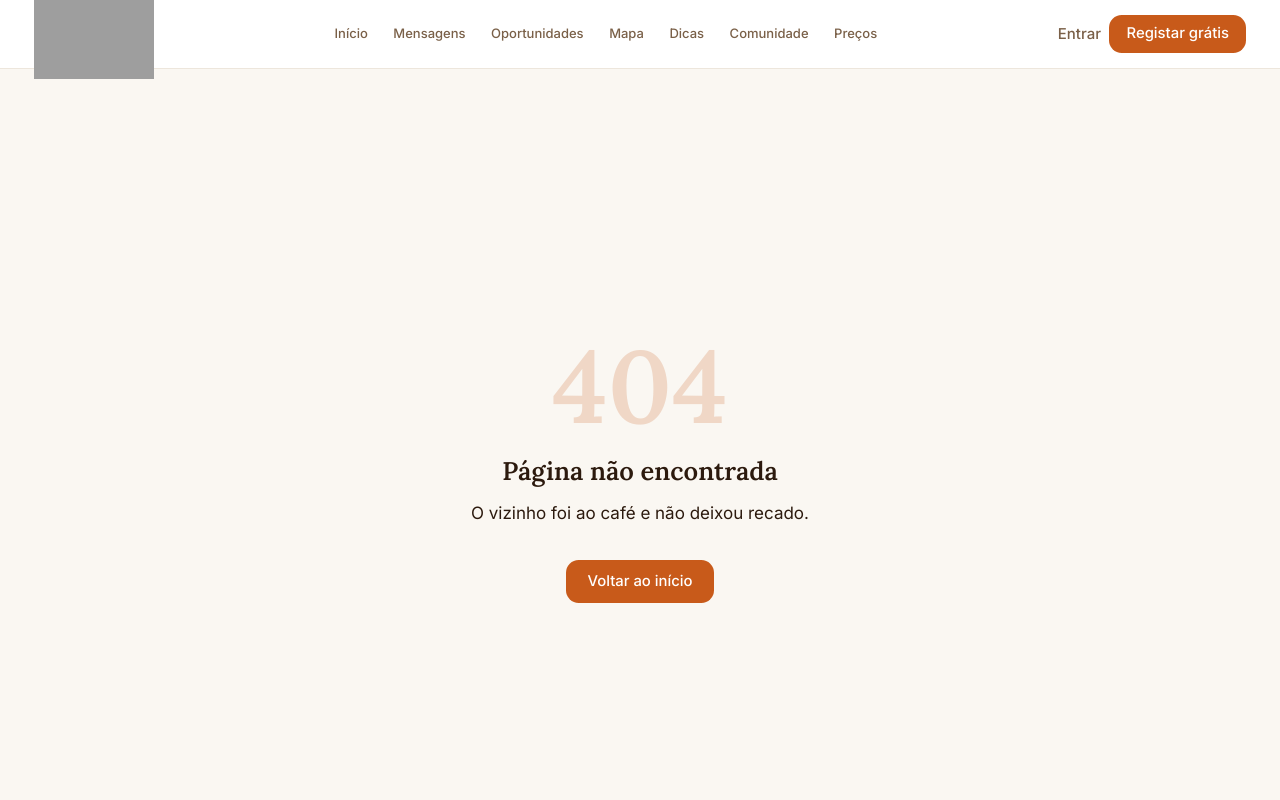
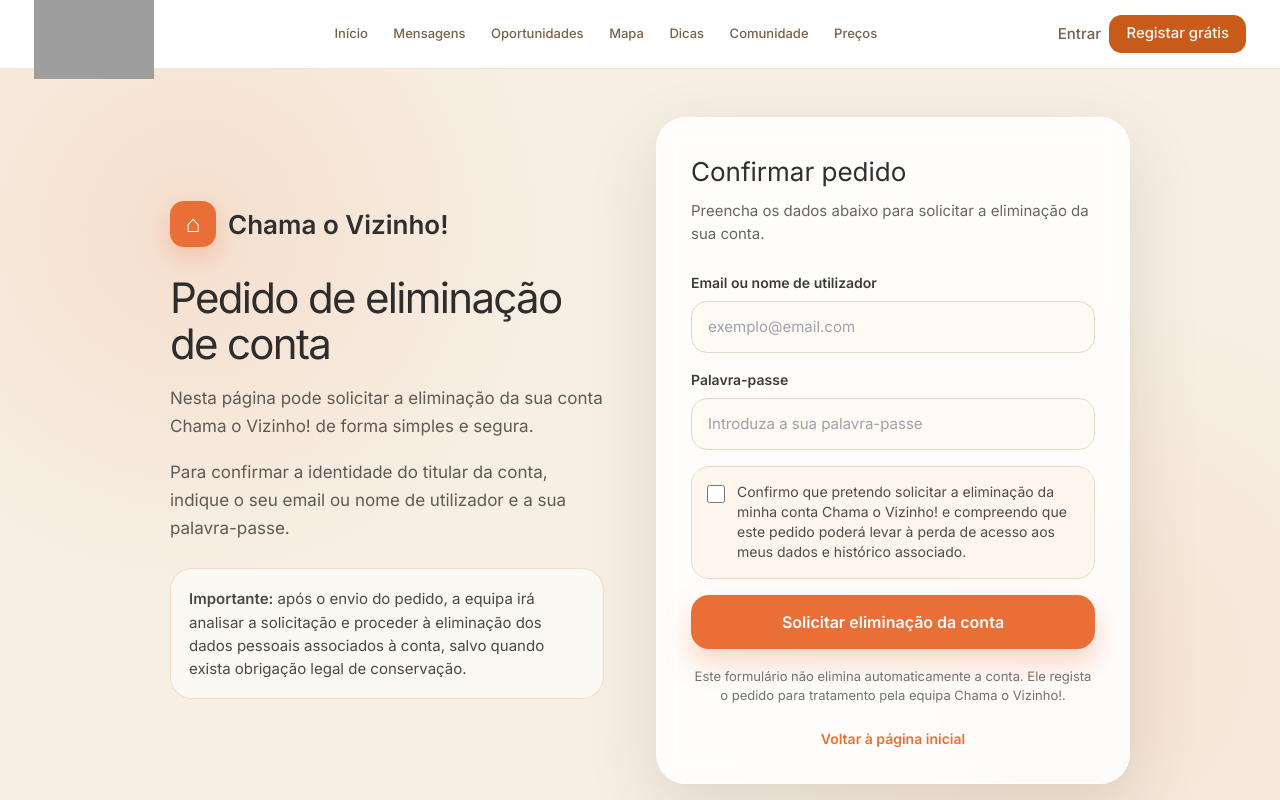
Before and after one commit to davidcoimbra91-netizen/chamaovizinho-web, a Next.js app: page /eliminar-conta in a window 1280 px wide. Before the commit this address had no page. Shown: the top 800 px of the page. Built offline with nearby package versions, Linux system fonts and the light colour scheme; grey boxes are pictures that could not be loaded.

Commit message:
feat: pages légales + fix z-index cartes jobs

```diff
--- /dev/null
+++ b/src/app/eliminar-conta/page.tsx
@@ -0,0 +1,101 @@
+'use client'
+
+import type { Metadata } from 'next'
+import Link from 'next/link'
+import { useState } from 'react'
+
+export default function EliminarContaPage() {
+  const [submitted, setSubmitted] = useState(false)
+
+  return (
+    <div style={{
+      minHeight: '100vh',
+      background: 'radial-gradient(circle at 15% 20%, rgba(234,111,55,0.13), transparent 28%), radial-gradient(circle at 85% 75%, rgba(234,111,55,0.10), transparent 30%), #f7efe4',
+      fontFamily: 'Inter, Arial, sans-serif',
+      color: '#2f2f2f',
+      padding: '48px 20px',
+      boxSizing: 'border-box',
+    }}>
+      <div style={{ maxWidth: 980, margin: '0 auto', display: 'grid', gridTemplateColumns: '1fr 1fr', gap: 32, alignItems: 'center' }}
+        className="grid-cols-1 sm:grid-cols-2">
+
+        {/* LEFT */}
+        <div style={{ padding: 20 }}>
+          <Link href="/" style={{ display: 'flex', alignItems: 'center', gap: 12, marginBottom: 28, fontWeight: 800, fontSize: 26, color: '#2f2f2f', textDecoration: 'none' }}>
+            <div style={{ width: 46, height: 46, borderRadius: 14, background: '#e96f37', display: 'flex', alignItems: 'center', justifyContent: 'center', color: 'white', fontSize: 24, boxShadow: '0 10px 25px rgba(233,111,55,0.25)' }}>⌂</div>
+            <span>Chama o Vizinho!</span>
+          </Link>
+          <h1 style={{ fontSize: 42, lineHeight: 1.08, margin: '0 0 18px', color: '#2d2d2d', letterSpacing: '-0.04em' }}>
+            Pedido de eliminação de conta
+          </h1>
+          <p style={{ fontSize: 17, lineHeight: 1.65, color: '#5e5a55', margin: '0 0 18px' }}>
+            Nesta página pode solicitar a eliminação da sua conta Chama o Vizinho! de forma simples e segura.
+          </p>
+          <p style={{ fontSize: 17, lineHeight: 1.65, color: '#5e5a55', margin: '0 0 18px' }}>
+            Para confirmar a identidade do titular da conta, indique o seu email ou nome de utilizador e a sua palavra-passe.
+          </p>
+          <div style={{ marginTop: 26, background: 'rgba(255,255,255,0.62)', border: '1px solid rgba(233,111,55,0.22)', borderRadius: 22, padding: 18, fontSize: 15, lineHeight: 1.55, color: '#4b4743' }}>
+            <strong>Importante:</strong> após o envio do pedido, a equipa irá analisar a solicitação e proceder à eliminação dos dados pessoais associados à conta, salvo quando exista obrigação legal de conservação.
+          </div>
+        </div>
+
+        {/* RIGHT — card */}
+        <div style={{ background: 'rgba(255,255,255,0.88)', border: '1px solid rgba(255,255,255,0.75)', borderRadius: 30, padding: 34, boxShadow: '0 25px 70px rgba(74,58,45,0.14)', backdropFilter: 'blur(12px)' }}>
+          <h2 style={{ fontSize: 26, margin: '0 0 8px', color: '#2f2f2f' }}>Confirmar pedido</h2>
+          <p style={{ fontSize: 15, lineHeight: 1.55, color: '#6a655f', marginBottom: 26 }}>
+            Preencha os dados abaixo para solicitar a eliminação da sua conta.
+          </p>
+
+          {!submitted ? (
+            <form onSubmit={e => { e.preventDefault(); setSubmitted(true) }} style={{ display: 'flex', flexDirection: 'column', gap: 16 }}>
+              <div>
+                <label htmlFor="del-email" style={{ display: 'block', fontSize: 14, fontWeight: 700, color: '#3f3b37', marginBottom: 8 }}>
+                  Email ou nome de utilizador
+                </label>
+                <input id="del-email" type="text" placeholder="exemplo@email.com" autoComplete="username" required
+                  style={{ width: '100%', height: 52, border: '1px solid #e2d7c9', borderRadius: 16, padding: '0 16px', fontSize: 15, outline: 'none', color: '#2f2f2f', background: '#fffaf4', boxSizing: 'border-box' }} />
+              </div>
+              <div>
+                <label htmlFor="del-password" style={{ display: 'block', fontSize: 14, fontWeight: 700, color: '#3f3b37', marginBottom: 8 }}>
+                  Palavra-passe
+                </label>
+                <input id="del-password" type="password" placeholder="Introduza a sua palavra-passe" autoComplete="current-password" required
+                  style={{ width: '100%', height: 52, border: '1px solid #e2d7c9', borderRadius: 16, padding: '0 16px', fontSize: 15, outline: 'none', color: '#2f2f2f', background: '#fffaf4', boxSizing: 'border-box' }} />
+              </div>
+              <label style={{ display: 'flex', gap: 12, alignItems: 'flex-start', background: '#fff7ee', border: '1px solid #eadccc', borderRadius: 18, padding: 15, fontSize: 14, lineHeight: 1.45, color: '#504b46' }}>
+                <input type="checkbox" required style={{ marginTop: 3, accentColor: '#e96f37', width: 18, height: 18, flexShrink: 0 }} />
+                <span>Confirmo que pretendo solicitar a eliminação da minha conta Chama o Vizinho! e compreendo que este pedido poderá levar à perda de acesso aos meus dados e histórico associado.</span>
+              </label>
+              <button type="submit" style={{ height: 54, border: 'none', borderRadius: 18, background: '#e96f37', color: 'white', fontSize: 16, fontWeight: 800, cursor: 'pointer', boxShadow: '0 14px 28px rgba(233,111,55,0.28)' }}>
+                Solicitar eliminação da conta
+              </button>
+            </form>
+          ) : (
+            <div style={{ textAlign: 'center', padding: '20px 0' }}>
+              <div style={{ width: 74, height: 74, borderRadius: '50%', background: '#e96f37', color: 'white', display: 'flex', alignItems: 'center', justifyContent: 'center', fontSize: 34, fontWeight: 800, margin: '0 auto 22px', boxShadow: '0 12px 25px rgba(233,111,55,0.35)' }}>✓</div>
+              <h3 style={{ margin: '0 0 12px', fontSize: 28, color: '#2f2f2f' }}>Pedido enviado</h3>
+              <p style={{ margin: 0, fontSize: 15, lineHeight: 1.6, color: '#5f5a54' }}>O seu pedido de eliminação de conta foi registado com sucesso. A nossa equipa irá analisar o pedido brevemente.</p>
+              <button onClick={() => setSubmitted(false)} style={{ marginTop: 26, width: '100%', height: 52, border: 'none', borderRadius: 16, background: '#e96f37', color: 'white', fontSize: 15, fontWeight: 800, cursor: 'pointer' }}>
+                Fechar
+              </button>
+            </div>
+          )}
+
+          <p style={{ marginTop: 18, fontSize: 13, lineHeight: 1.5, color: '#77716b', textAlign: 'center' }}>
+            Este formulário não elimina automaticamente a conta. Ele regista o pedido para tratamento pela equipa Chama o Vizinho!.
+          </p>
+          <div style={{ marginTop: 22, textAlign: 'center', fontSize: 14 }}>
+            <Link href="/" style={{ color: '#e96f37', fontWeight: 700, textDecoration: 'none' }}>Voltar à página inicial</Link>
+          </div>
+        </div>
+      </div>
+
+      <style>{`
+        @media (max-width: 820px) {
+          div[style*="gridTemplateColumns: '1fr 1fr'"] { grid-template-columns: 1fr !important; }
+          h1 { font-size: 34px !important; }
+        }
+      `}</style>
+    </div>
+  )
+}
--- a/src/components/sections/HomeProvider.tsx
+++ b/src/components/sections/HomeProvider.tsx
@@ -396,9 +396,9 @@
                 const isNew = (Date.now() - new Date(pedido.created_at).getTime()) < 3600000
                 return (
                   <div key={pedido.id} style={{ border: '0.5px solid #EDE6DC', borderRadius: 12, padding: '12px 14px', marginBottom: 8, background: '#FDFAF7' }}>
-                    <div style={{ display: 'flex', justifyContent: 'space-between', alignItems: 'center', marginBottom: 6 }}>
-                      <div style={{ display: 'flex', gap: 6, alignItems: 'center' }}>
-                        <div style={{ width: 30, height: 30, borderRadius: 7, background: cat.bg, flexShrink: 0, position: 'relative', overflow: 'hidden' }}>
+                    <div style={{ display: 'flex', justifyContent: 'space-between', alignItems: 'center', marginBottom: 8, gap: 8 }}>
+                      <div style={{ display: 'flex', gap: 6, alignItems: 'center', flexShrink: 0, position: 'relative', zIndex: 1 }}>
+                        <div style={{ width: 30, height: 30, borderRadius: 7, background: cat.bg, flexShrink: 0, position: 'relative', overflow: 'hidden', zIndex: 1 }}>
                           {cat.iconImg
                             ? <Image src={cat.iconImg} alt="" fill style={{ objectFit: 'contain', padding: 4 }} unoptimized />
                             : <div style={{ width: '100%', height: '100%', display: 'flex', alignItems: 'center', justifyContent: 'center', fontSize: 16 }}>{cat.icon}</div>
@@ -407,13 +407,8 @@
                         <span style={{ background: cat.bg, color: cat.color, borderRadius: 99, padding: '2px 9px', fontSize: 13, fontWeight: 700 }}>{cat.label}</span>
                         {isNew && <span style={{ background: '#EAF3DE', color: '#3B6D11', borderRadius: 99, padding: '2px 9px', fontSize: 13, fontWeight: 700 }}>Novo</span>}
                       </div>
-                      <span style={{ fontSize: 12, color: '#B09070' }}>{new Date(pedido.created_at).toLocaleDateString('pt-PT', { day: 'numeric', month: 'short' })}</span>
+                      {pedido.client && <RequesterCard client={pedido.client} size="sm" />}
                     </div>
-                    {pedido.client && (
-                      <div style={{ marginBottom: 8 }}>
-                        <RequesterCard client={pedido.client} size="sm" />
-                      </div>
-                    )}
                     <p style={{ fontSize: 16, fontWeight: 700, color: '#2C1A0E', marginBottom: 4 }}>{pedido.title}</p>
                     {pedido.city && <p style={{ fontSize: 13, color: '#7A6048', marginBottom: 9 }}>📍 {pedido.city}{pedido.budget > 0 ? ` · €${pedido.budget}` : ''}</p>}
                     <div style={{ borderTop: '0.5px solid #F0E8DC', paddingTop: 9, display: 'flex', gap: 7, justifyContent: 'flex-end' }}>
```
Also changed, not shown: src/app/politica_de_privacidade/page.tsx (renamed from src/app/politica-privacidade/page.tsx), src/app/termos_e_condicoes/page.tsx (renamed from src/app/termos-condicoes/page.tsx).
